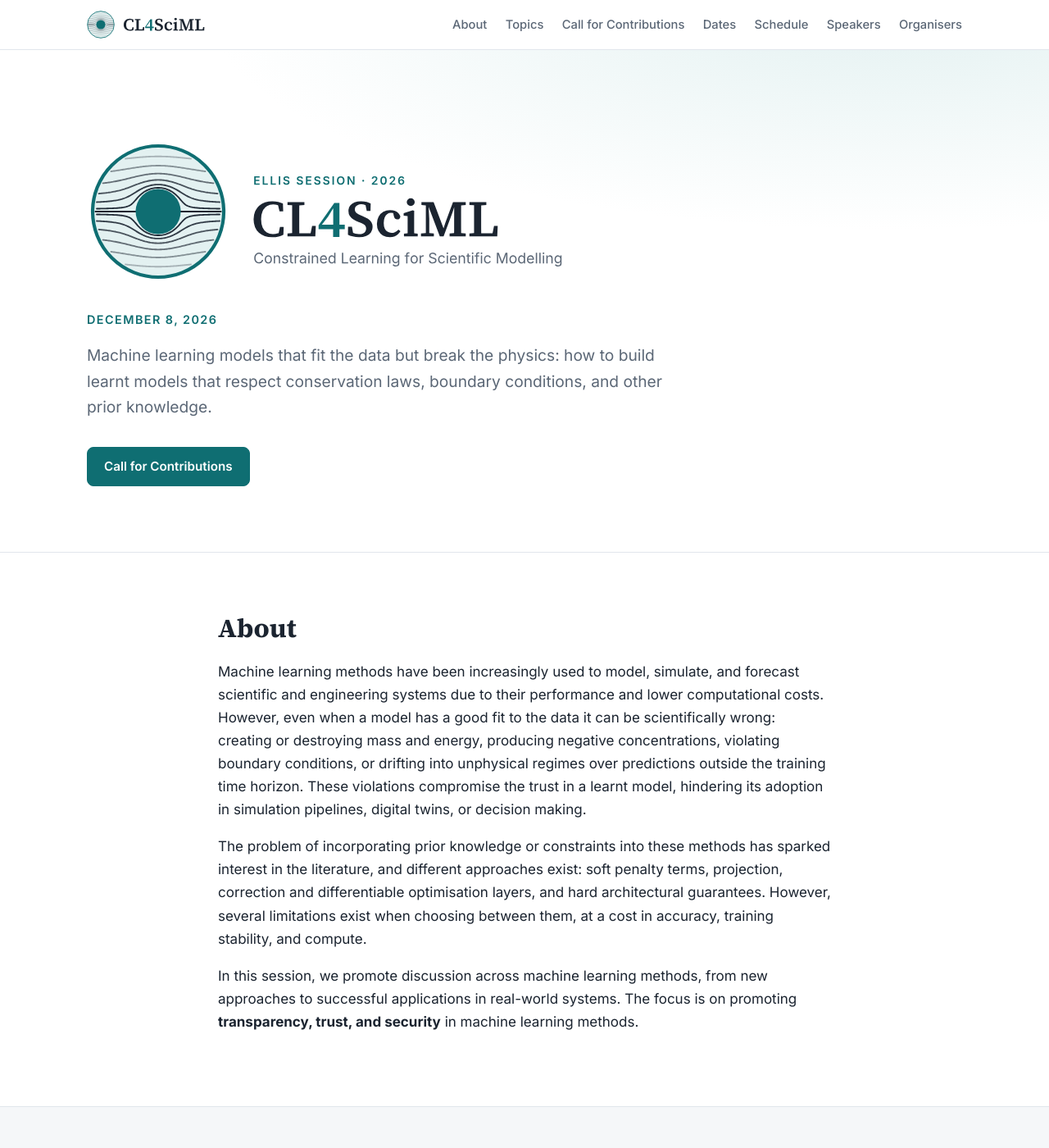
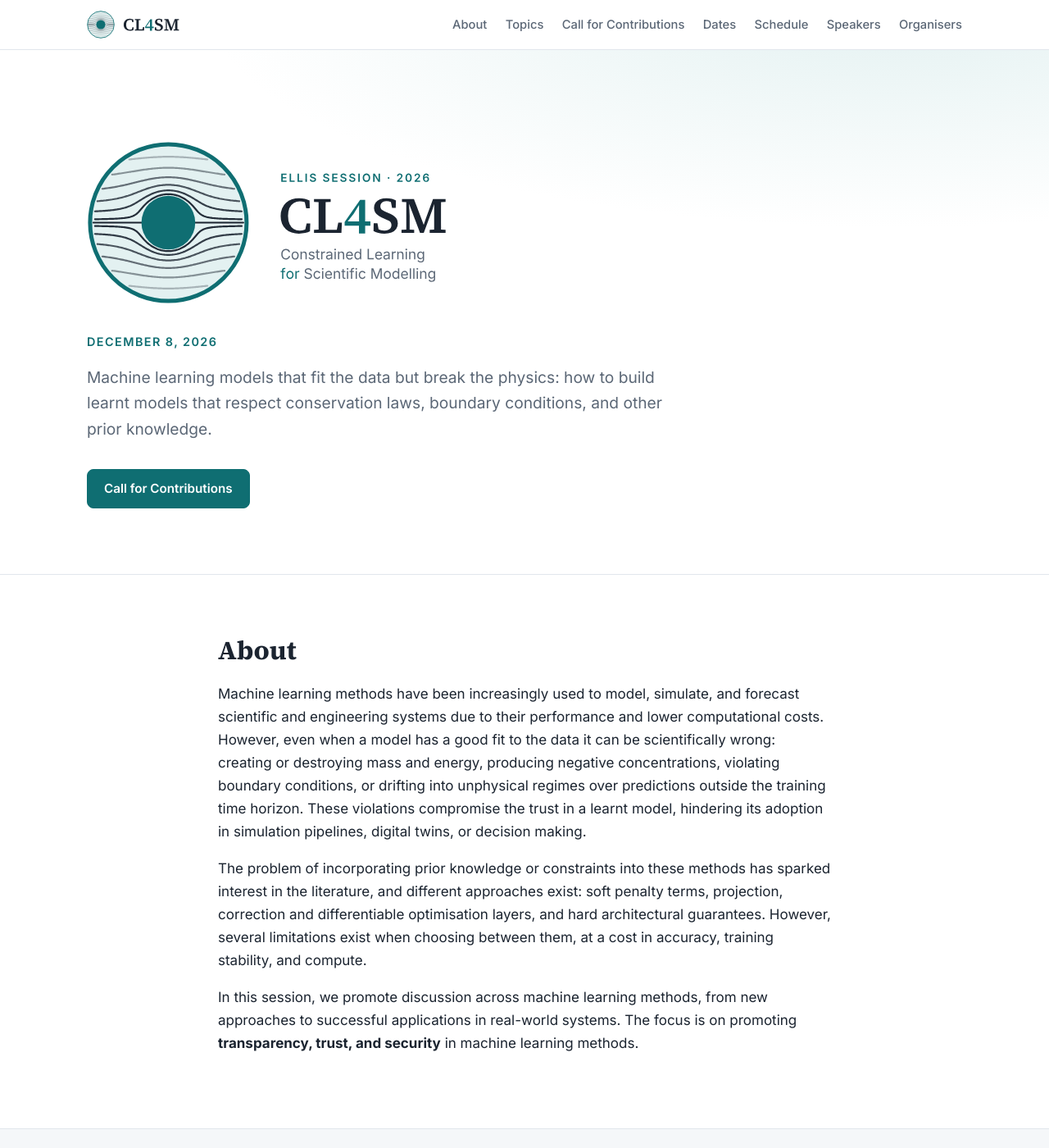
Before and after one commit to badulion/cl4sm_2026, a Jekyll site: the page built from index.html, in a window 1280 px wide and 1400 px high. Shown: the whole window at 82% size. Built offline with Jekyll 4.4.1, drawn with Linux system fonts in a browser that asks for light colours.

Commit message:
Switch to the new CL4SM logo (lockup, wordmark, mark)
Co-Authored-By: Claude Opus 5.5 (1M context) <noreply@anthropic.com>

```diff
--- a/_config.yml
+++ b/_config.yml
@@ -2,7 +2,7 @@
 # Site settings — edit the values marked TBA once they are known.
 # ---------------------------------------------------------------------------
 title: "Constrained Learning for Scientific Modelling"
-short_title: "CL4SciML"
+short_title: "CL4SM"
 description: >-
   An ELLIS session on enforcing physical laws, conservation principles and other
   prior knowledge in machine learning models of scientific and engineering systems.
--- a/_layouts/default.html
+++ b/_layouts/default.html
@@ -14,8 +14,8 @@
   <header class="nav">
     <div class="container nav__inner">
       <a class="nav__brand" href="#top" aria-label="{{ site.short_title }} home">
-        {% include logo.html name="cl4sciml-mark" class="nav__mark" width="34" height="34" %}
-        {% include logo.html name="cl4sciml-wordmark" class="nav__wordmark" width="101" height="26" %}
+        {% include logo.html name="cl4sm-mark" class="nav__mark" width="34" height="34" %}
+        {% include logo.html name="cl4sm-wordmark" class="nav__wordmark" width="70" height="26" %}
       </a>
       <input type="checkbox" id="nav-toggle" class="nav__toggle" aria-label="Toggle navigation">
       <label for="nav-toggle" class="nav__burger" aria-hidden="true"><span></span></label>
--- a/assets/css/style.css
+++ b/assets/css/style.css
@@ -100,8 +100,8 @@ p { margin: 0 0 1em; }
     var(--bg);
   border-bottom: 1px solid var(--border);
 }
-.hero__logo { margin: 0 0 1.2rem -14px; line-height: 0; }
-.hero__lockup { display: block; width: 100%; max-width: 620px; height: auto; }
+.hero__logo { margin: 0 0 1.2rem -15px; line-height: 0; }
+.hero__lockup { display: block; width: 100%; max-width: 480px; height: auto; }
 .hero__meta {
   color: var(--accent); font-weight: 600; font-size: .9rem;
   text-transform: uppercase; letter-spacing: .1em; margin-bottom: 1rem;
--- a/index.html
+++ b/index.html
@@ -5,7 +5,7 @@ layout: default
 <section class="hero">
   <div class="container">
     <h1 class="hero__logo">
-      {% include logo.html name="cl4sciml-lockup" class="hero__lockup" alt="CL4SciML — Constrained Learning for Scientific Modelling" width="491" height="160" %}
+      {% include logo.html name="cl4sm-lockup" class="hero__lockup" alt="CL4SM — Constrained Learning for Scientific Modelling" width="386" height="184" %}
     </h1>
     <p class="hero__meta">{{ site.event.date }}{% if site.event.location != "TBA" %} · {{ site.event.location }}{% endif %}</p>
     <p class="hero__lead">
```
Also changed, not shown: assets/img/logo/cl4sciml-lockup-dark.svg (deleted), assets/img/logo/cl4sciml-lockup.svg (deleted), assets/img/logo/cl4sciml-wordmark-dark.svg (deleted), assets/img/logo/cl4sciml-wordmark.svg (deleted), assets/img/logo/cl4sm-lockup-dark.svg (added), assets/img/logo/cl4sm-lockup.svg (added), assets/img/logo/cl4sm-mark-dark.svg (renamed from assets/img/logo/cl4sciml-mark-dark.svg), assets/img/logo/cl4sm-mark.svg (renamed from assets/img/logo/cl4sciml-mark.svg), assets/img/logo/cl4sm-wordmark-dark.svg (added), assets/img/logo/cl4sm-wordmark.svg (added).
